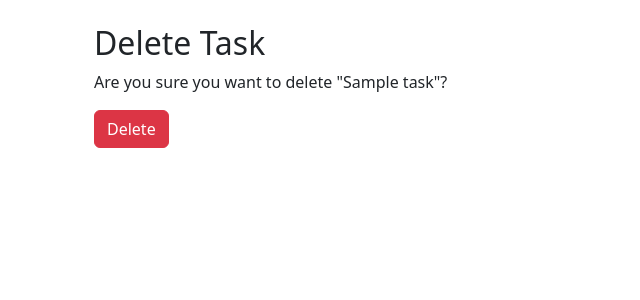
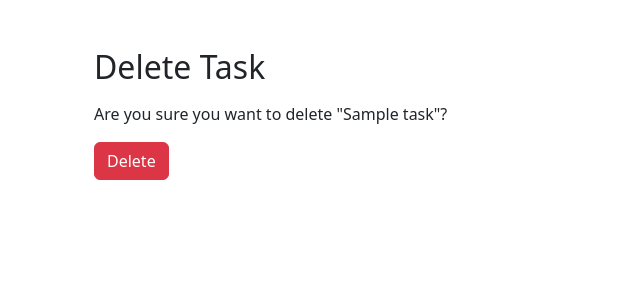
Before and after one commit to antoinegreuzard/task_manager, a Django app: page /task_list/1/delete_task/1/ in a window 1280 px wide. Shown: the part 56-356 px from the top of the page, without its empty margins (0-640 px from the left). Run offline with Django 5.2, Linux system fonts and the light colour scheme; a user stored in the database is signed in; tables that the repository leaves empty hold one stand-in row (values such as "Sample post").

Commit message:
refactor

```diff
--- a/task_manager/templates/task_manager/create_task.html
+++ b/task_manager/templates/task_manager/create_task.html
@@ -7,8 +7,8 @@ Create Task - {{ task_list.title }} - {{ block.super }}
 
 {% block content %}
   <div class="container">
-  <h2>Create Task</h2>
-  <form method="post">
+    <h2 class="mt-5">Create Task</h2>
+    <form method="post" class="mt-3">
       {% csrf_token %}
       {{ form.as_p }}
       <button type="submit" class="btn btn-primary">Create</button>
--- a/task_manager/templates/task_manager/delete_task.html
+++ b/task_manager/templates/task_manager/delete_task.html
@@ -7,9 +7,9 @@ Delete Task - {{ task.title }} - {{ block.super }}
 
 {% block content %}
   <div class="container">
-  <h2>Delete Task</h2>
-  <p>Are you sure you want to delete "{{ task.title }}"?</p>
-  <form method="post">
+    <h2 class="mt-5">Delete Task</h2>
+    <p class="mt-3">Are you sure you want to delete "{{ task.title }}"?</p>
+    <form method="post" class="mt-3">
       {% csrf_token %}
       <button type="submit" class="btn btn-danger">Delete</button>
     </form>
--- a/task_manager/templates/task_manager/update_task.html
+++ b/task_manager/templates/task_manager/update_task.html
@@ -7,8 +7,8 @@ Update Task - {{ task.title }} - {{ block.super }}
 
 {% block content %}
   <div class="container">
-  <h2>Update Task</h2>
-  <form method="post">
+    <h2 class="mt-5">Update Task</h2>
+    <form method="post" class="mt-5">
       {% csrf_token %}
       {{ form.as_p }}
       <button type="submit" class="btn btn-primary">Update</button>
--- a/task_manager/templates/task_manager/update_task_list.html
+++ b/task_manager/templates/task_manager/update_task_list.html
@@ -8,7 +8,7 @@ Update Task List - {{ block.super }}
 {% block content %}
   <div class="container">
     <h2 class="mt-5">Update Task List</h2>
-  <form method="post" class="mt-3">
+    <form method="post" class="mt-5">
       {% csrf_token %}
       {{ form.as_p }}
       <button type="submit" class="btn btn-primary">Update</button>
```
Also changed, not shown: task_manager/templates/home.html (+5 -5 lines), task_manager/templates/task_manager/create_task_list.html (indentation only), task_manager/templates/task_manager/delete_task_list.html (indentation only), task_manager/templates/task_manager/task_lists.html (indentation only), task_manager/templates/task_manager/view_task_list.html (indentation only). Lines whose indentation alone changed are shown as unchanged.
